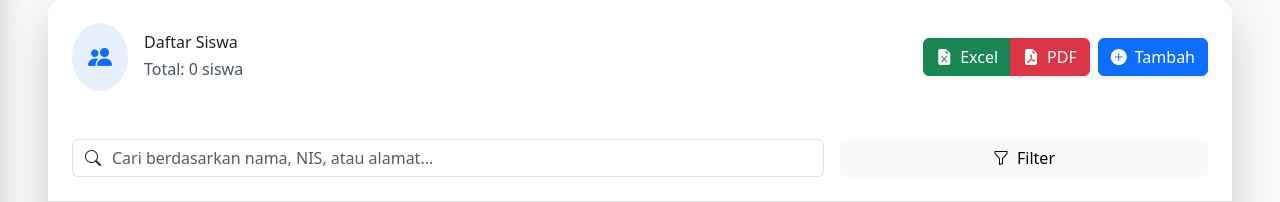
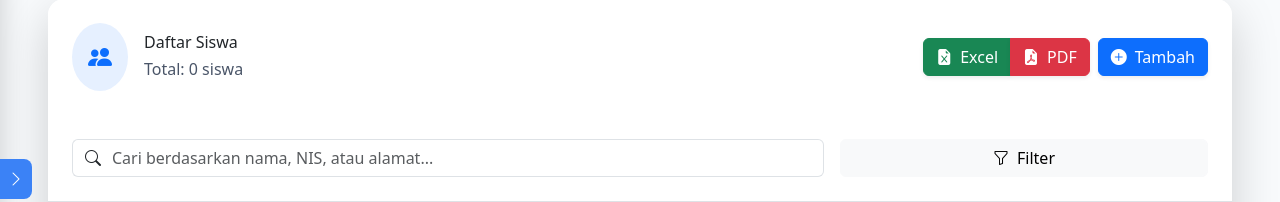
Before and after one commit to MuhamadSyabitHidayattulloh/manajemen-siswa-laravel12, a Laravel app: page /siswa in a window 1280 px wide. Shown: the part 221-423 px from the top of the page. Run offline with Laravel 12, Linux system fonts and the light colour scheme; data that the repository does not hold is empty; some libraries are stand-ins or nearby versions.

Commit message:
fix-sidebar

```diff
--- a/resources/views/layouts/app.blade.php
+++ b/resources/views/layouts/app.blade.php
@@ -210,6 +210,35 @@
             box-shadow: 0 10px 20px rgba(0,0,0,0.08);
             background: linear-gradient(135deg, #ffffff 0%, #f1f5f9 100%) !important;
         }
+
+        .sidebar-toggle {
+            position: fixed;
+            left: 0;
+            top: 50%;
+            transform: translateY(-50%);
+            background: var(--primary-color);
+            color: white;
+            border: none;
+            border-radius: 0 0.5rem 0.5rem 0;
+            padding: 0.5rem;
+            z-index: 1041;
+            transition: all var(--sidebar-transition);
+            cursor: pointer;
+        }
+
+        .sidebar-toggle.shifted {
+            left: var(--sidebar-width);
+        }
+
+        .sidebar-toggle:hover {
+            background: var(--primary-dark);
+        }
+
+        @media (max-width: 768px) {
+            .sidebar-toggle {
+                display: none;
+            }
+        }
     </style>
 </head>
 <body>
@@ -220,6 +249,11 @@
                 <i class="bi bi-list"></i>
             </button>
         </div>
+
+        <!-- Add Toggle Button -->
+        <button class="sidebar-toggle" id="sidebarToggle">
+            <i class="bi bi-chevron-right"></i>
+        </button>
 
         <!-- Sidebar -->
         <div class="sidebar" id="sidebar">
@@ -307,13 +341,33 @@
             return new bootstrap.Tooltip(tooltipTriggerEl);
         });
 
+        function toggleSidebar() {
+            const sidebar = document.querySelector('.sidebar');
+            const mainContent = document.getElementById('mainContent');
+            const toggleButton = document.getElementById('sidebarToggle');
+            const toggleIcon = toggleButton.querySelector('i');
+
+            sidebar.classList.toggle('show');
+            mainContent.classList.toggle('shifted');
+            toggleButton.classList.toggle('shifted');
+
+            // Update the toggle icon
+            if (sidebar.classList.contains('show')) {
+                toggleIcon.classList.remove('bi-chevron-right');
+                toggleIcon.classList.add('bi-chevron-left');
+            } else {
+                toggleIcon.classList.remove('bi-chevron-left');
+                toggleIcon.classList.add('bi-chevron-right');
+            }
+        }
+
+        // Add click event for the toggle button
+        document.getElementById('sidebarToggle').addEventListener('click', toggleSidebar);
+
+        // Modify keyboard shortcut to use the new toggle function
         document.addEventListener('keydown', function(event) {
-            // Check if Ctrl+Shift is pressed
             if (event.ctrlKey && event.shiftKey) {
-                const sidebar = document.querySelector('.sidebar');
-                const mainContent = document.getElementById('mainContent');
-                sidebar.classList.toggle('show');
-                mainContent.classList.toggle('shifted');
+                toggleSidebar();
             }
         });
 
```
